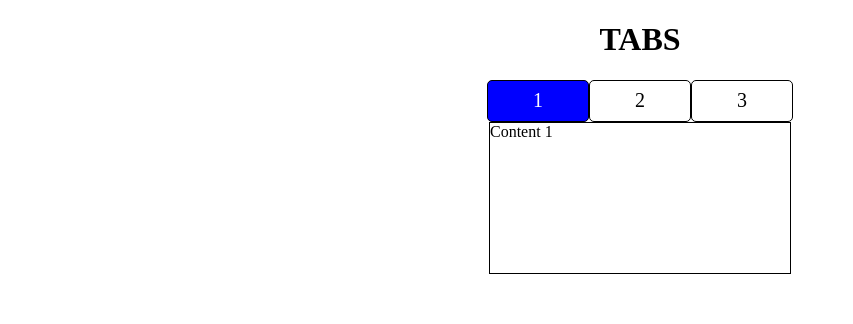
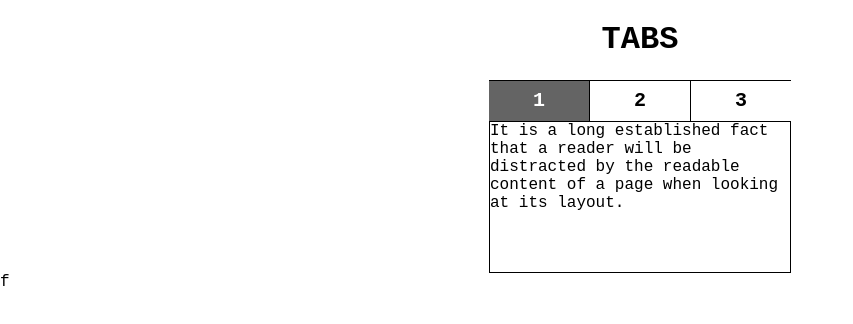
Before and after one commit to ManucherKM/Tab, a plain HTML site: page index.html in a window 1280 px wide. Shown: the whole page, without its empty margins (0-853 px from the left). Drawn offline with Linux system fonts and the light colour scheme; a web font is replaced by a local one.

Commit message:
Add files via upload

```diff
--- a/index.html
+++ b/index.html
@@ -4,23 +4,26 @@
         <meta charset="UTF-8">
         <meta name="viewport" content="width=device-width, initial-scale=1.0">
         <meta http-equiv="X-UA-Compatible" content="ie=edge">
-        <title>2.Tabs</title>
+        <link rel="preconnect" href="https://fonts.googleapis.com">
+        <link rel="preconnect" href="https://fonts.gstatic.com" crossorigin>
+        <link href="https://fonts.googleapis.com/css2?family=Red+Hat+Mono&display=swap" rel="stylesheet">
         <link rel="stylesheet" href="style.css">
+        <title>Tabs</title>
     </head>
     <body>
         <h1>TABS</h1>
         <div class="tabs-block-wrapper">
             <div id="tabs">
                 <div class="tab-btn active" data-btn="1">1</div>
-                <div class="tab-btn" data-btn="2">2</div>
+                <div class="tab-btn o" data-btn="2">2</div>
                 <div class="tab-btn" data-btn="3">3</div>
             </div>
             <div id="contents">
-                <div class="content active" data-content="1">Content 1</div>
-                <div class="content" data-content="2">Content 2</div>
-                <div class="content" data-content="3">Content 3</div>
+                <div class="content active" data-content="1">It is a long established fact that a reader will be distracted by the readable content of a page when looking at its layout. </div>
+                <div class="content" data-content="2">The point of using Lorem Ipsum is that it has a more-or-less normal distribution of letters,</div>
+                <div class="content" data-content="3">Many desktop publishing packages and web page editors now use Lorem Ipsum as their default model text, and a search for</div>
             </div>
         </div>
-        <script src="main.js"></script>
+        <script src="main.js"></script>f
     </body>
 </html>
--- a/main.js
+++ b/main.js
@@ -2,7 +2,7 @@ const tabs = document.getElementById('tabs');
 const content = document.querySelectorAll('.content');
 
 const changeClass = el => {
-    for (let i = 0; i < tabs.children.leigth; i++) {
+    for (let i = 0; i < tabs.children.length; i++) {
         tabs.children[i].classList.remove('active');
     }
     el.classList.add('active');
@@ -11,7 +11,7 @@ const changeClass = el => {
 tabs.addEventListener('click', e => {
     const currTab = e.target.dataset.btn;
     changeClass(e.target);
-    for (let i = 0; i < content.leigth; i++) {
+    for (let i = 0; i < content.length; i++) {
         content[i].classList.remove('active');
         if(content[i].dataset.content === currTab) {
             content[i].classList.add('active');
--- a/style.css
+++ b/style.css
@@ -1,3 +1,9 @@
+body {
+    font-family: 'Red Hat Mono', monospace;
+    margin: 0;
+    padding: 0;
+}
+
 h1 {
     width: 100%;
     text-align: center;
@@ -19,11 +25,16 @@ h1 {
     display: flex;
     justify-content: center;
     align-items: center;
-    border: 1px solid black;
-    border-radius: 5px;
+    border-top: 1px solid black;
+    font-weight: bold;
+}
+
+.o {
+    border-right: 1px solid black;
+    border-left: 1px solid black;
 }
 .tab-btn.active {
-    background-color: blue;
+    background-color: rgb(100, 100, 100);
     color: #ffffff;
 }
 
```
